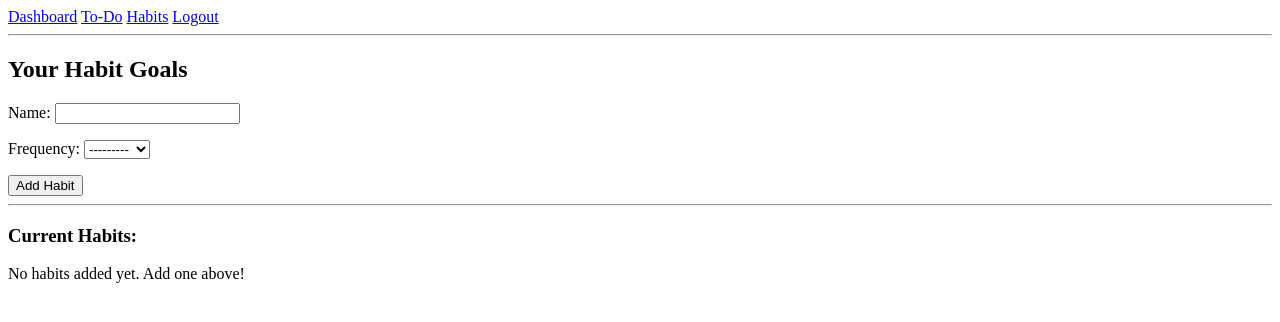
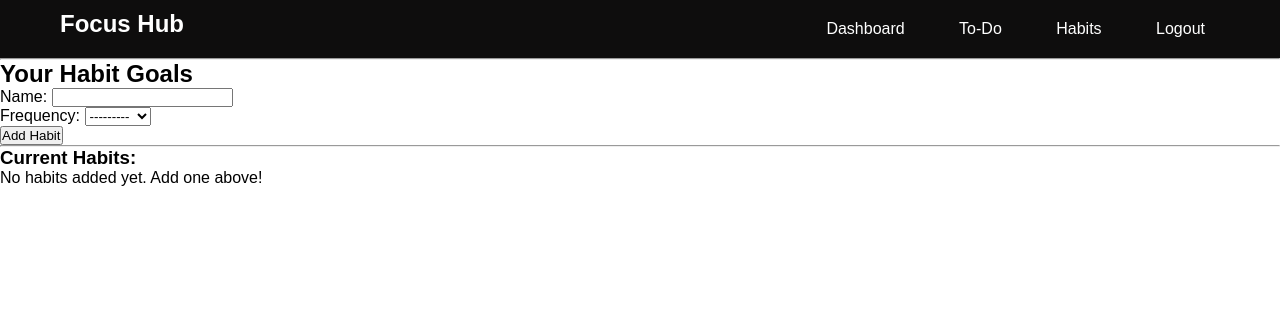
Before and after one commit to SpandanMukherjee/X-UberanceProj, a Django app: page /habits/ in a window 1280 px wide. Shown: the top 322 px of the page. Run offline with Django 5.2, Linux system fonts and the light colour scheme; a user stored in the database is signed in; data comes from the database, SQL or seed files in the repository.

Commit message:
Update base.html

```diff
--- a/focushub/templates/base.html
+++ b/focushub/templates/base.html
@@ -5,20 +5,74 @@
     <meta charset="UTF-8">
     <meta name="viewport" content="width=device-width, initial-scale=1.0">
     <title>FocusHub</title>
+    <style>
+         *{
+            margin: 0;
+            padding: 0;
+            box-sizing: border-box;
+        }
+        body {
+            font-family: Arial, sans-serif;
+        }
+        .container {
+            max-width: 1200px;
+            margin: 0 auto;
+            padding: 0 20px;
+            overflow: hidden;
+        }
+        header {
+            background-color: #0e0d0d;
+            color: #fff;
+            padding: 10px 0;
+        }
+        .logo {
+            font-size: 1.5em;
+            font-weight: bold;
+            float: left;
+        }
+        nav {
+            float: right;
+        }
+        .nav-links {
+            list-style-type: none;
+            margin: 0;
+            padding: 0;
+        }
+        .nav-links li {
+            display: inline-block;
+            margin-left: 20px;
+        }
+        .nav-links li a {
+            color: #fff;
+            text-decoration: none;
+            padding: 10px 15px;
+            display: inline-block;
+            transition: background-color 0.3s;
+        }
+        .nav-links li a:hover {
+            background-color: #555;
+        }
+        </style>
 </head>
-
 <body>
-    <nav>
-        {% if user.is_authenticated %}
-            <a href="{% url 'dashboard' %}">Dashboard</a>
-            <a href="{% url 'todos' %}">To-Do</a>
-            <a href="{% url 'habits' %}">Habits</a>
-            <a href="{% url 'logout' %}">Logout</a>
-        {% else %}
-            <a href="{% url 'login' %}">Login</a>
-            <a href="{% url 'signup' %}">Sign Up</a>
-        {% endif %}
-    </nav>
+    <header>
+        <div class="container">
+            <div class="logo">Focus Hub</div>
+            <nav>
+                <ul class="nav-links">
+                    {% if user.is_authenticated %}
+                        <li><a href="{% url 'dashboard' %}">Dashboard</a></li>
+                        <li><a href="{% url 'todos' %}">To-Do</a></li>
+                        <li><a href="{% url 'habits' %}">Habits</a></li>
+                        <li><a href="{% url 'logout' %}">Logout</a></li>
+                    {% else %}
+                        <li><a href="{% url 'login' %}">Login</a>
+                        <li><a href="{% url 'signup' %}">Sign Up</a>
+                    {% endif %}
+                </ul>
+            </nav>
+        </div>
+    </header>
 
     <hr>
 
```
